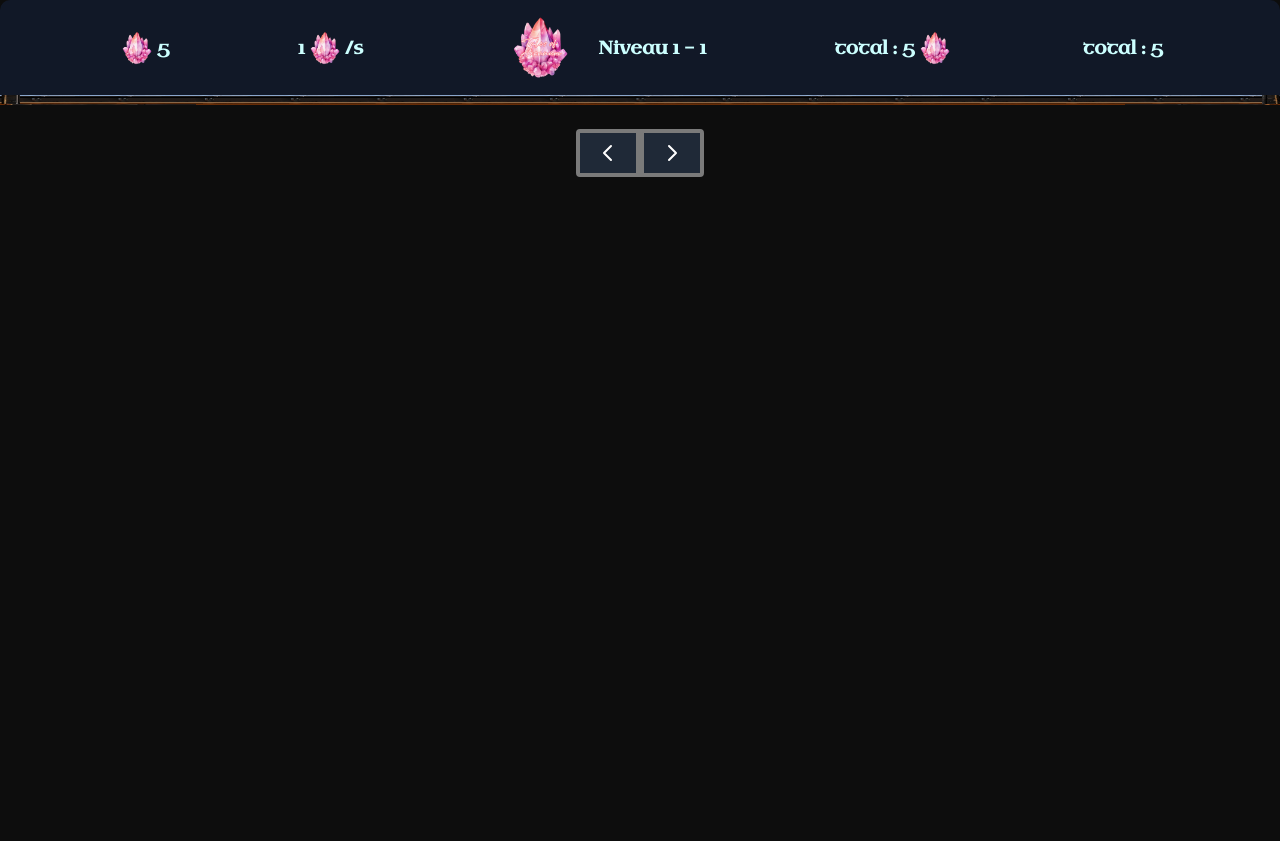
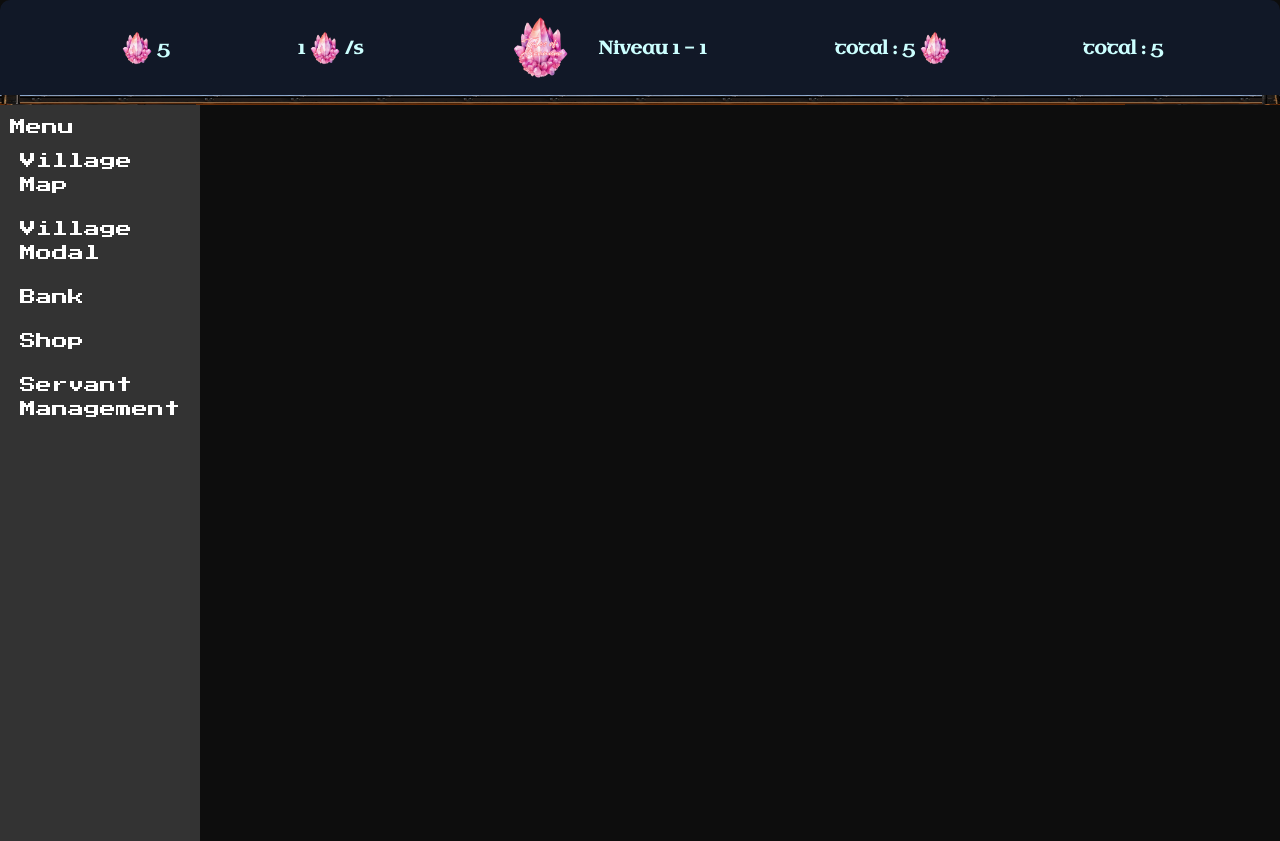
Before and after one commit to ThomasC317/T_O_A_Front, a Next.js app: page /City in a window 1280 px wide. Built offline with nearby package versions, Linux system fonts and the light colour scheme.

Commit message:
adding menu on city map

```diff
--- a/app/City/page.tsx
+++ b/app/City/page.tsx
@@ -1,10 +1,6 @@
 "use client"
 
-import React, {useEffect, useRef} from "react";
-
-import dynamic from "next/dynamic";
-import MainMap from "@/components/MainMap/mainMap";
-import { VillageCard } from "@/components/villageCard";
+import React, { useState } from "react";
 import VillageMap from "@/components/VillageMap/villageMap";
 import VillageModal from "@/components/VillageModal/villageModal";
 import Bank from "@/components/Bank/bank";
@@ -12,15 +8,44 @@ import Shop from "@/components/Shop/shop";
 import ServantManagement from "@/components/servantManagement/servantManagement";
 
 export default function City() {
+  const [state, setState] = useState("closed");
 
+  const handlePageChange = (page) => {
+    setState(page);
+  };
 
   return (
-    <div style={{overflow:"hidden", height:"92vh", width:"100vw"}}>
-      {/* <VillageMap></VillageMap> */}
-      {/* <VillageModal></VillageModal> */}
-      {/* <Bank></Bank> */}
-      {/* <Shop></Shop> */}
-      <ServantManagement></ServantManagement>
+    <div style={{ display: "flex", height: "92vh", width: "100vw" }}>
+      {/* Menu latéral */}
+      <div style={{ width: "200px", backgroundColor: "#333", color: "white", padding: "10px" }}>
+        <h3>Menu</h3>
+        <ul style={{ listStyle: "none", padding: 0 }}>
+          <li onClick={() => handlePageChange("villageMap")} style={{ cursor: "pointer", padding: "10px", backgroundColor: state === "villageMap" ? "#555" : "transparent" }}>
+            Village Map
+          </li>
+          <li onClick={() => handlePageChange("villageModal")} style={{ cursor: "pointer", padding: "10px", backgroundColor: state === "villageModal" ? "#555" : "transparent" }}>
+            Village Modal
+          </li>
+          <li onClick={() => handlePageChange("bank")} style={{ cursor: "pointer", padding: "10px", backgroundColor: state === "bank" ? "#555" : "transparent" }}>
+            Bank
+          </li>
+          <li onClick={() => handlePageChange("shop")} style={{ cursor: "pointer", padding: "10px", backgroundColor: state === "shop" ? "#555" : "transparent" }}>
+            Shop
+          </li>
+          <li onClick={() => handlePageChange("servantManagement")} style={{ cursor: "pointer", padding: "10px", backgroundColor: state === "servantManagement" ? "#555" : "transparent" }}>
+            Servant Management
+          </li>
+        </ul>
+      </div>
+
+      {/* Contenu principal */}
+      <div style={{ flex: 1, padding: "20px" }}>
+        {state === "villageMap" && <VillageMap />}
+        {state === "villageModal" && <VillageModal />}
+        {state === "bank" && <Bank />}
+        {state === "shop" && <Shop />}
+        {state === "servantManagement" && <ServantManagement />}
+      </div>
     </div>
   );
 }
```
